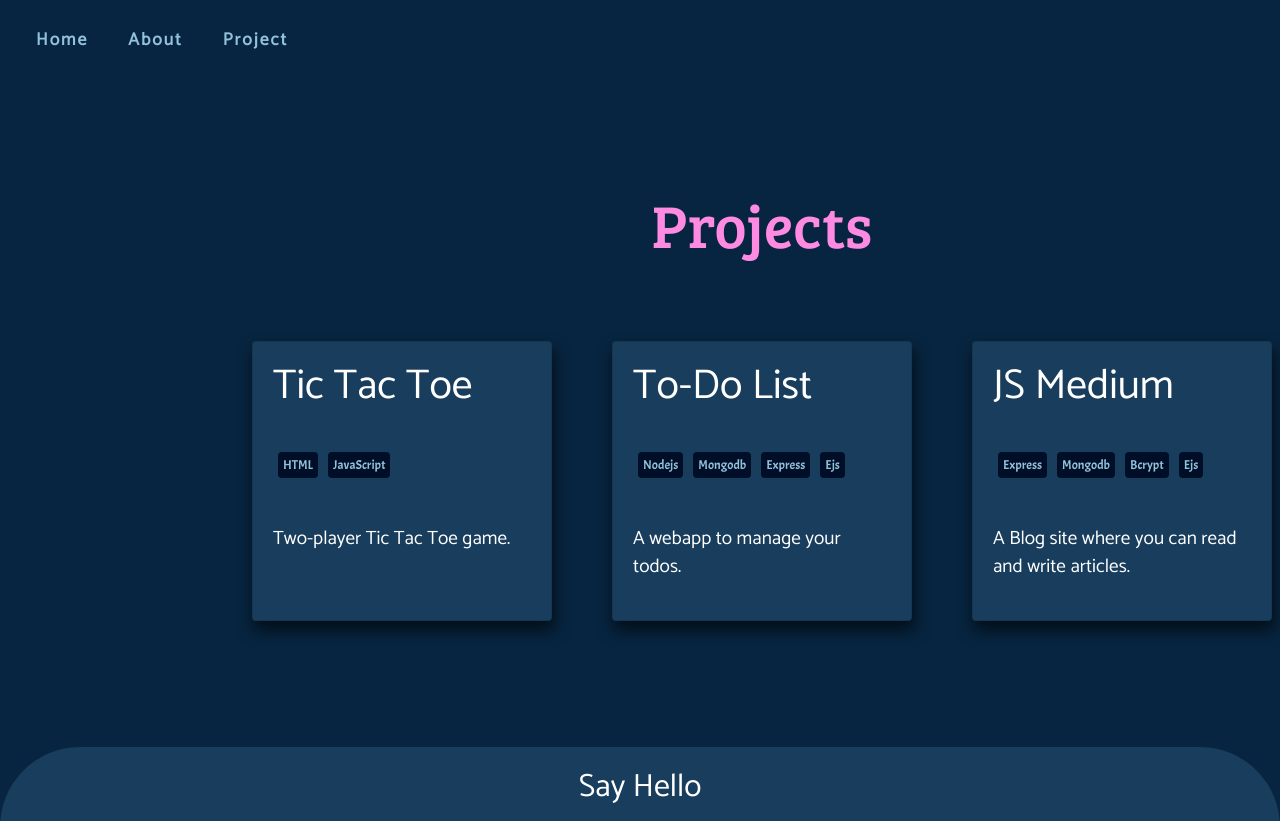
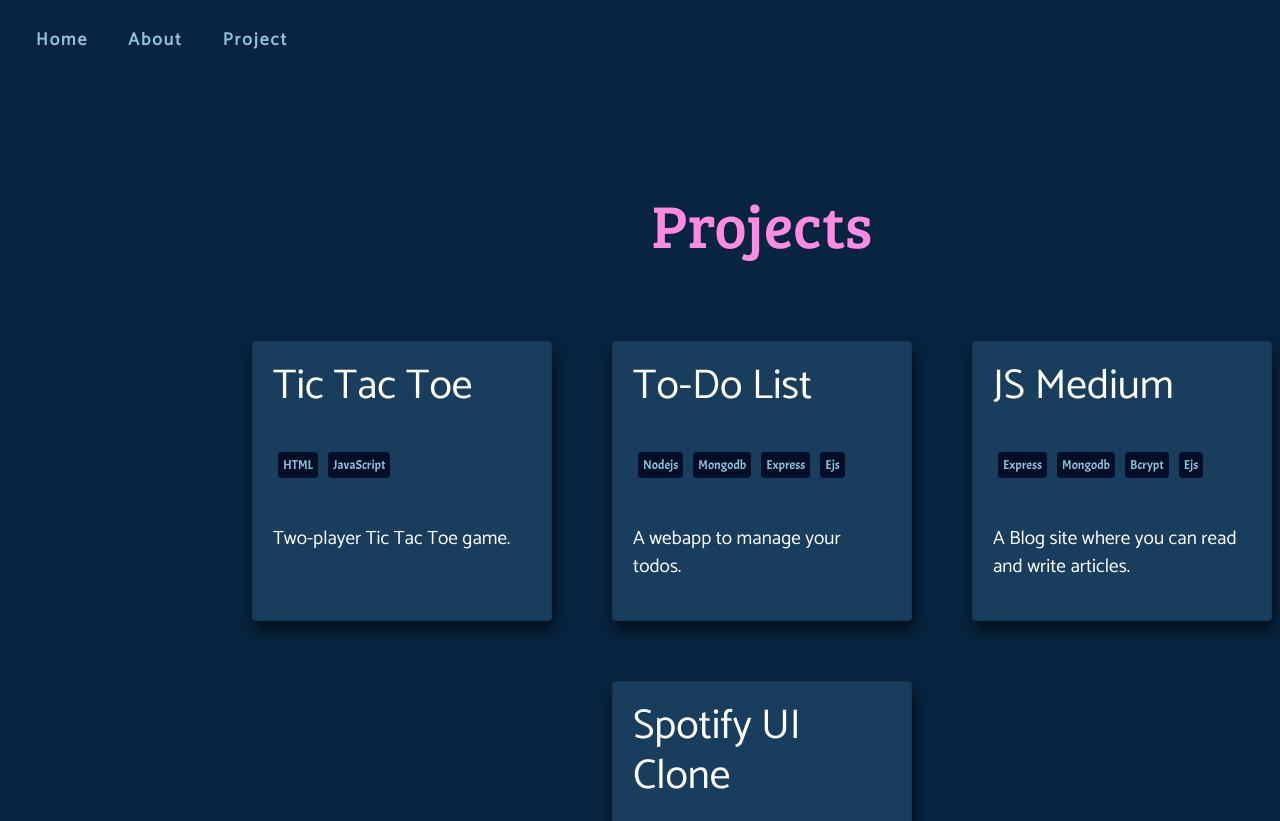
Before and after one commit to GLADI8R/Portfolio, a React (Create React App) app: page /project in a window 1280 px wide. Shown: the top 821 px of the page. Built offline with nearby package versions, Linux system fonts and the light colour scheme.

Commit message:
Add New Project

```diff
--- a/src/Components/Project/Project.js
+++ b/src/Components/Project/Project.js
@@ -30,6 +30,13 @@ const Project = () => {
                         link="https://github.com/GLADI8R/JSMedium"
                         tags={["Express", "Mongodb", "Bcrypt", "Ejs"]}
                     />
+                    <ProjectCard
+                        key="4"
+                        projHead="Spotify UI Clone"
+                        description="Clone of Spotify with flutter"
+                        link="https://github.com/GLADI8R/spotify_clone"
+                        tags={["Flutter", "Dart"]}
+                    />
                 </section>
             </div>
         </div>
```
